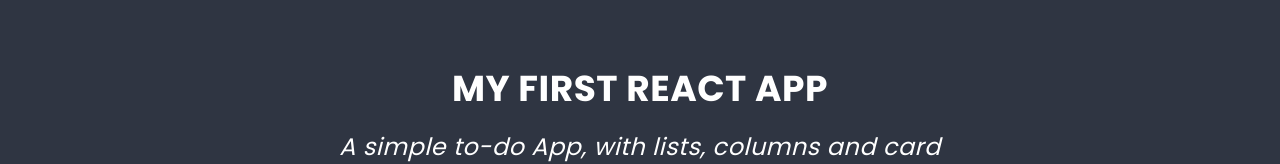
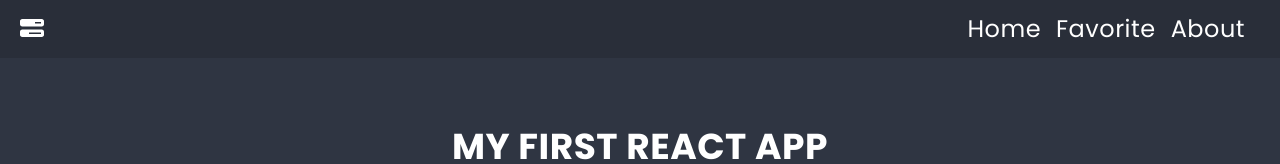
Before and after one commit to kacpi95/First-App-React, a React (Vite) app: page / in a window 1280 px wide. Shown: the top 164 px of the page. Built offline with nearby package versions, Linux system fonts and the light colour scheme.

Commit message:
Install font-awesome and Add NavBar comonent

```diff
--- a/package.json
+++ b/package.json
@@ -10,6 +10,9 @@
     "preview": "vite preview"
   },
   "dependencies": {
+    "@fortawesome/fontawesome-svg-core": "^6.7.2",
+    "@fortawesome/free-solid-svg-icons": "^6.7.2",
+    "@fortawesome/react-fontawesome": "^0.2.2",
     "@reduxjs/toolkit": "^2.8.2",
     "font-awesome": "^4.7.0",
     "react": "^19.1.0",
--- a/src/App.jsx
+++ b/src/App.jsx
@@ -5,14 +5,18 @@ import './styles/normalize.scss';
 import './styles/global.scss';
 import 'font-awesome/css/font-awesome.min.css';
 import Container from './components/Container/Container';
+import NavBar from './components/NavBar/NavBar';
 
 function App() {
   return (
-    <Container>
-      <Hero />
-      <SearchForm />
-      <List />
-    </Container>
+    <>
+      <NavBar />
+      <Container>
+        <Hero />
+        <SearchForm />
+        <List />
+      </Container>
+    </>
   );
 }
 export default App;
--- a/src/components/CardForm/CardForm.jsx
+++ b/src/components/CardForm/CardForm.jsx
@@ -5,7 +5,7 @@ import { useDispatch } from 'react-redux';
 import { addCard } from '../../redux/store';
 import shortid from 'shortid';
 
-export default function CardForm({ columnId, }) {
+export default function CardForm({ columnId }) {
   const dispatch = useDispatch();
 
   const [card, setCard] = useState('');
--- /dev/null
+++ b/src/components/NavBar/NavBar.jsx
@@ -0,0 +1,20 @@
+import { FontAwesomeIcon } from '@fortawesome/react-fontawesome';
+import { faBarsProgress } from '@fortawesome/free-solid-svg-icons';
+import styles from './NavBar.module.scss';
+
+export default function NavBar() {
+  return (
+    <nav className={styles.nav}>
+      <div>
+        <a href='/'>
+          <FontAwesomeIcon icon={faBarsProgress} />
+        </a>
+      </div>
+      <div>
+        <a href='/'>Home</a>
+        <a href='/favorite'>Favorite</a>
+        <a href='/about'>About</a>
+      </div>
+    </nav>
+  );
+}
--- /dev/null
+++ b/src/components/NavBar/NavBar.module.scss
@@ -0,0 +1,14 @@
+@use '../../styles/settings.scss' as *;
+
+.nav {
+  display: flex;
+  justify-content: space-between;
+  padding: 15px 20px;
+  background-color: darken($color-dark, 3%);
+  font-size: 24px;
+  a {
+    color: white;
+    text-decoration: none;
+    margin-right: 15px;
+  }
+}
```
Also changed, not shown: 1 other file (tests, documents, lock files or other folders).
